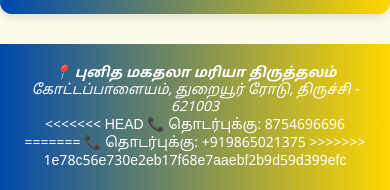
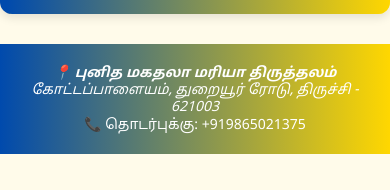
Before and after one commit to Parthiban-38/Church, a plain HTML site: page index.html in a window 390 px wide. Shown: the part 5719-5909 px from the top of the page. After the commit the page ends 5873 px from the top, so only its background shows below. Drawn offline with nearby package versions, Linux system fonts and the light colour scheme.

Commit message:
Phone number changed in public

```diff
--- a/index.html
+++ b/index.html
@@ -271,13 +271,8 @@
         </a>
       </address>
 
-<<<<<<< HEAD
-      <a href="tel:8754696696" style="color: white; text-decoration: none;">
-        📞 தொடர்புக்கு: 8754696696
-=======
       <a href="tel:9865021375" style="color: white; text-decoration: none;">
         📞 தொடர்புக்கு: +919865021375
->>>>>>> 1e78c56e730e2eb17f68e7aaebf2b9d59d399efc
       </a>
 
 
```
